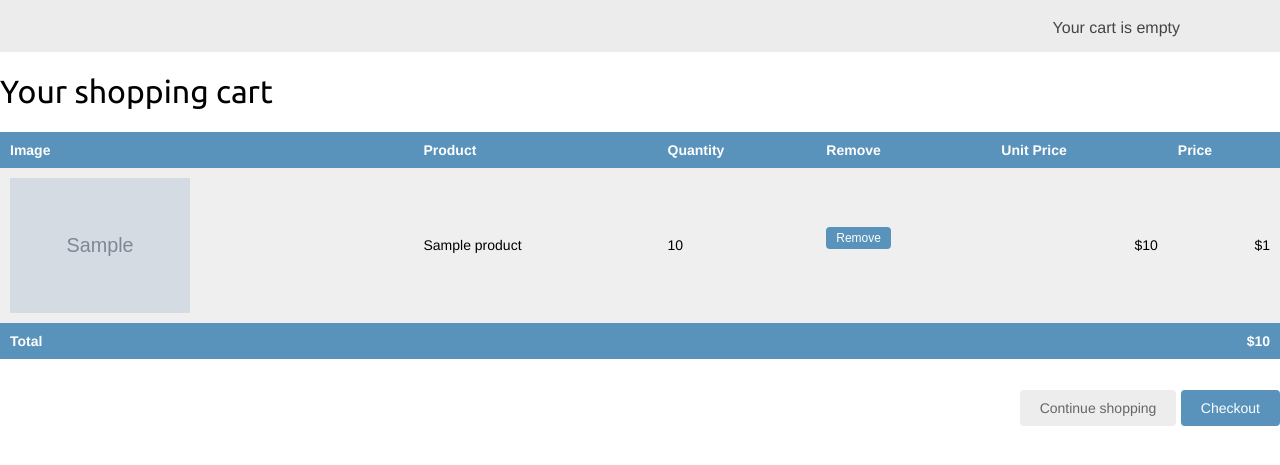
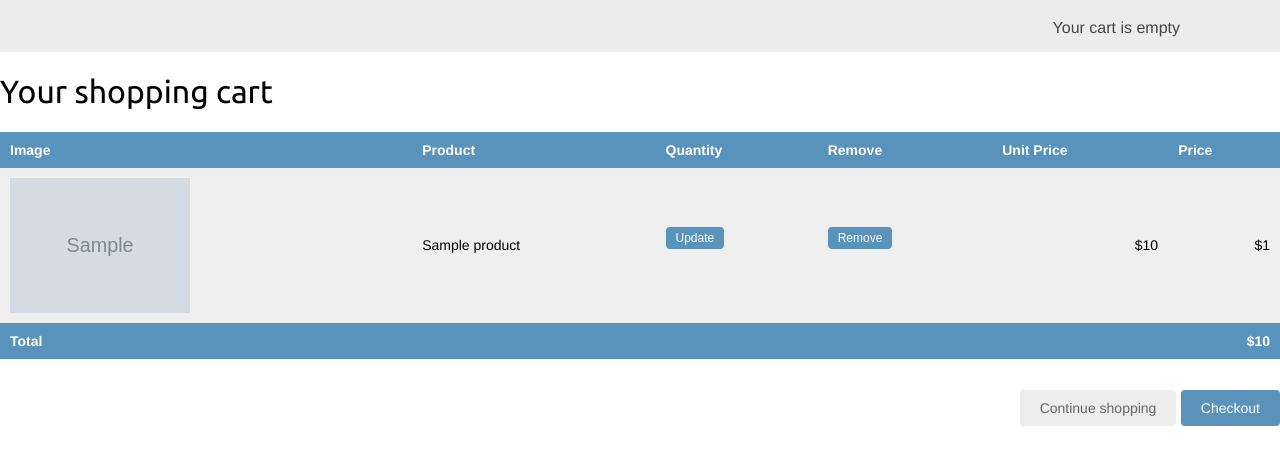
Before and after one commit to decorouz/online-shop, a Django app: template cart/templates/cart/detail.html in a window 1280 px wide. Shown: the part 46-511 px from the top of the page. Run offline with Django 4.2, Linux system fonts and the light colour scheme; the template is opened without the code that fills it: most values are stand-ins (such as "Sample title", 1, 10 or a date in 2020); grey boxes marked "Sample" are stand-in pictures.

Commit message:
update product quantities

```diff
--- a/cart/forms.py
+++ b/cart/forms.py
@@ -4,8 +4,9 @@ PRODUCT_QUANTITY_CHOICES = [(i, str(i)) for i in range(1, 21)]
 
 
 class CartAddProductForm(forms.Form):
-    quantity = forms.TypedChoiceField(choices=PRODUCT_QUANTITY_CHOICES,
-                                      coerce=int)
+    quantity = forms.TypedChoiceField(
+        choices=PRODUCT_QUANTITY_CHOICES,
+        coerce=int)
     override = forms.BooleanField(required=False,
                                   initial=False,
                                   widget=forms.HiddenInput)
--- a/cart/templates/cart/detail.html
+++ b/cart/templates/cart/detail.html
@@ -25,11 +25,18 @@ Your shopping cart
             <td>
                 <a href="{{ product.get_absolute_url }}">
                     <img
-                        src="{% if product.image %}{{ product.image.url }}{% else %}{% static 'img/no_image.png' %}{% endif %} ">
+                        src="{% if product.image %}{{ product.image.url }}{% else %}{% static 'img/no_image.png' %}{% endif %}">
                 </a>
             </td>
             <td>{{ product.name }}</td>
-            <td>{{ item.quantity }}</td>
+            <td>
+                <form action="{% url 'cart:cart_add' product.id %}" method="post">
+                    {{ item.update_quantity_form.quantity }}
+                    {{ item.update_quantity_form.override}}
+                    <input type="submit" value="Update">
+                    {% csrf_token %}
+                </form>
+            </td>
             <td>
                 <form action="{% url 'cart:cart_remove' product.id %}" method="post">
                     <input type="submit" value="Remove">
--- a/cart/views.py
+++ b/cart/views.py
@@ -1,3 +1,4 @@
+from mimetypes import init
 from django.shortcuts import render, redirect, get_object_or_404
 from django.views.decorators.http import require_POST
 from shop.models import Product
@@ -30,4 +31,8 @@ def cart_remove(request, product_id):
 
 def cart_detail(request):
     cart = Cart(request)
+    for item in cart:
+        item["update_quantity_form"] = CartAddProductForm(initial={
+            "quantity": item["quantity"],
+            "override": True})
     return render(request, "cart/detail.html", {"cart": cart})
```
